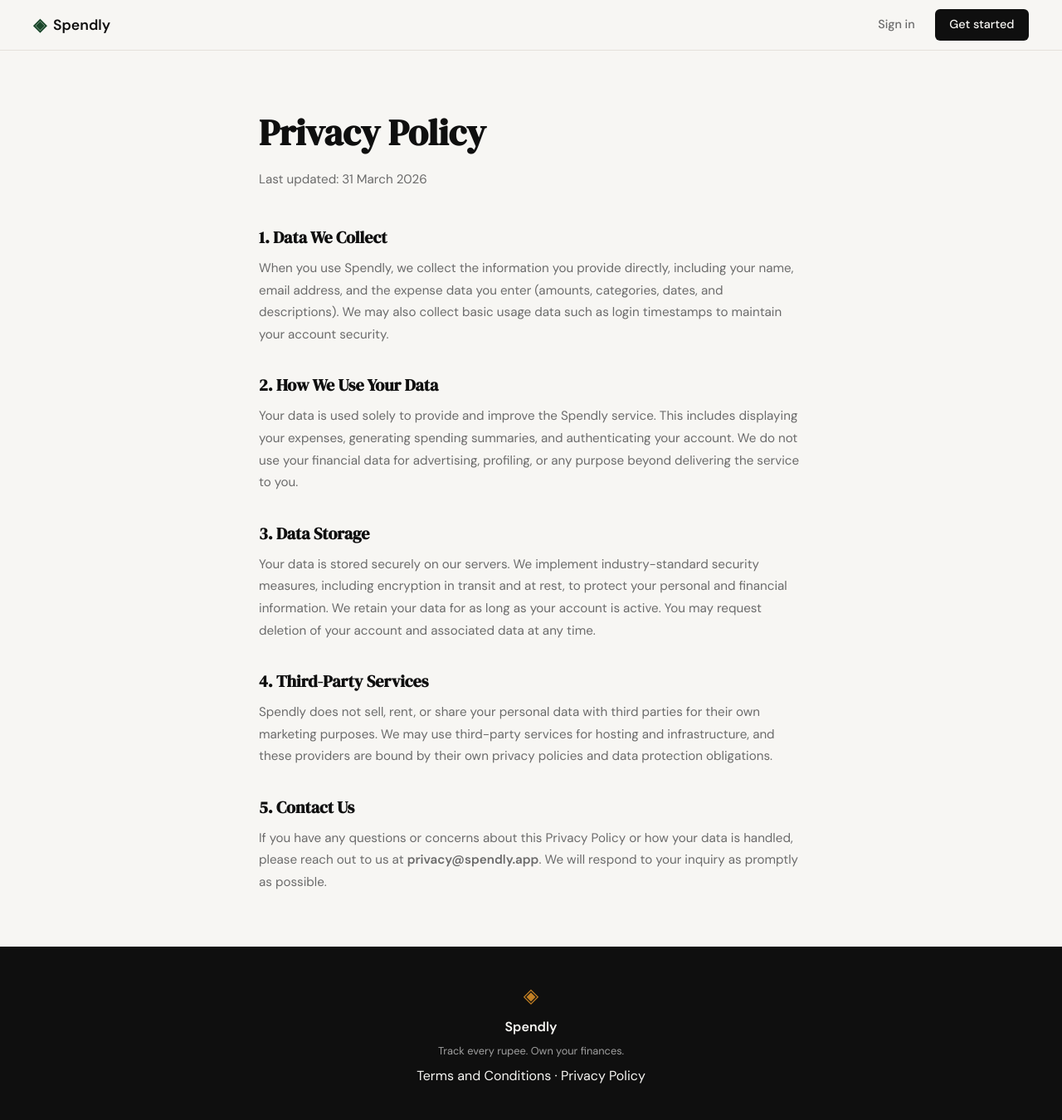
After one commit to ClutchSrikara/spendly, a Flask app: page /privacy in a window 1280 px wide. The commit adds this page. Shown: the whole page at 83% size. Run offline with Flask 3, Linux system fonts and the light colour scheme.

Commit message:
landing: add privacy policy page and route

```diff
--- a/app.py
+++ b/app.py
@@ -25,6 +25,11 @@ def login():
 @app.route("/terms")
 def terms():
     return render_template("terms.html")
+
+
+@app.route("/privacy")
+def privacy():
+    return render_template("privacy.html")
 
 
 # ------------------------------------------------------------------ #
--- a/templates/base.html
+++ b/templates/base.html
@@ -35,7 +35,7 @@
             <span class="footer-name">Spendly</span>
             <p class="footer-copy">Track every rupee. Own your finances.</p>
             <p class="footer-links">
-                <a href="{{ url_for('terms') }}">Terms and Conditions</a> · <a href="#">Privacy Policy</a>
+                <a href="{{ url_for('terms') }}">Terms and Conditions</a> · <a href="{{ url_for('privacy') }}">Privacy Policy</a>
             </p>
         </div>
     </footer>
--- /dev/null
+++ b/templates/privacy.html
@@ -0,0 +1,25 @@
+{% extends "base.html" %}
+
+{% block title %}Privacy Policy - Spendly{% endblock %}
+
+{% block content %}
+<section class="legal-page">
+    <h1>Privacy Policy</h1>
+    <p class="legal-updated">Last updated: 31 March 2026</p>
+
+    <h2>1. Data We Collect</h2>
+    <p>When you use Spendly, we collect the information you provide directly, including your name, email address, and the expense data you enter (amounts, categories, dates, and descriptions). We may also collect basic usage data such as login timestamps to maintain your account security.</p>
+
+    <h2>2. How We Use Your Data</h2>
+    <p>Your data is used solely to provide and improve the Spendly service. This includes displaying your expenses, generating spending summaries, and authenticating your account. We do not use your financial data for advertising, profiling, or any purpose beyond delivering the service to you.</p>
+
+    <h2>3. Data Storage</h2>
+    <p>Your data is stored securely on our servers. We implement industry-standard security measures, including encryption in transit and at rest, to protect your personal and financial information. We retain your data for as long as your account is active. You may request deletion of your account and associated data at any time.</p>
+
+    <h2>4. Third-Party Services</h2>
+    <p>Spendly does not sell, rent, or share your personal data with third parties for their own marketing purposes. We may use third-party services for hosting and infrastructure, and these providers are bound by their own privacy policies and data protection obligations.</p>
+
+    <h2>5. Contact Us</h2>
+    <p>If you have any questions or concerns about this Privacy Policy or how your data is handled, please reach out to us at <strong>privacy@spendly.app</strong>. We will respond to your inquiry as promptly as possible.</p>
+</section>
+{% endblock %}
```
